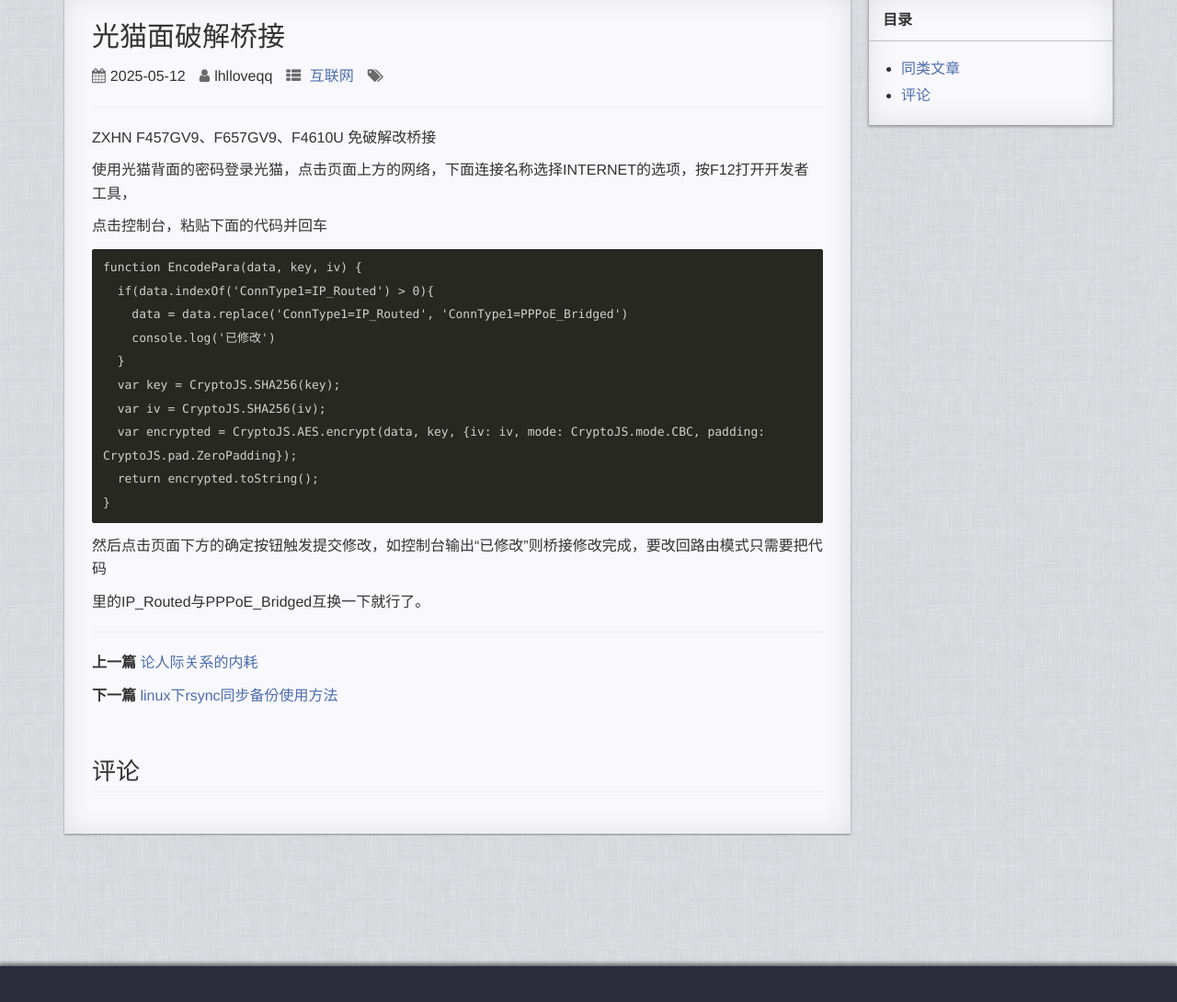
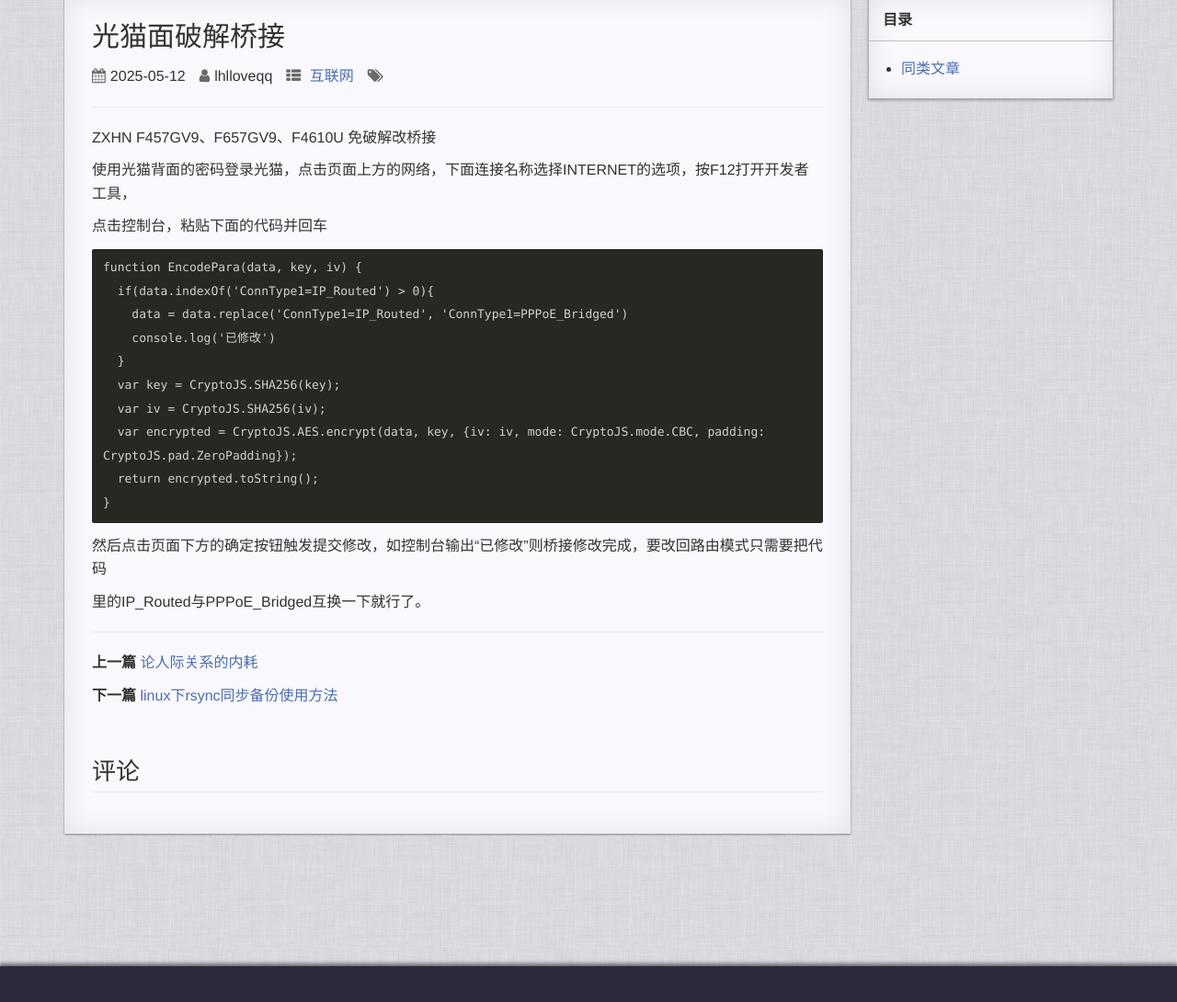
Before and after one commit to luohuilong/luohuilong.github.io, a Jekyll site: the page built from _posts/2025-05-19-光猫免破解改桥接.md, in a window 1280 px wide, cut to the strip 104-1201 px from the top of the page. Shown: the top 1090 px of the strip at 92% size. Built offline with Jekyll 4.4.1, drawn with Linux system fonts in a browser that asks for light colours; comment, search, counter and statistics services are not loaded; a style sheet for code colours, icons or effects is not loaded.

Commit message:
Add files via upload

```diff
--- a/_layouts/post.html
+++ b/_layouts/post.html
@@ -80,7 +80,7 @@ layout: default
                 </div>
                 <ul id="content-side" class="content-ul">
                     <li><a href="#similar_posts">同类文章</a></li>
-                    <li><a href="#comments">评论</a></li>
+                    <!--<li><a href="#comments">评论</a></li>-->
                 </ul>
             </div>
             <!-- 其他div框放到这里 -->
```
